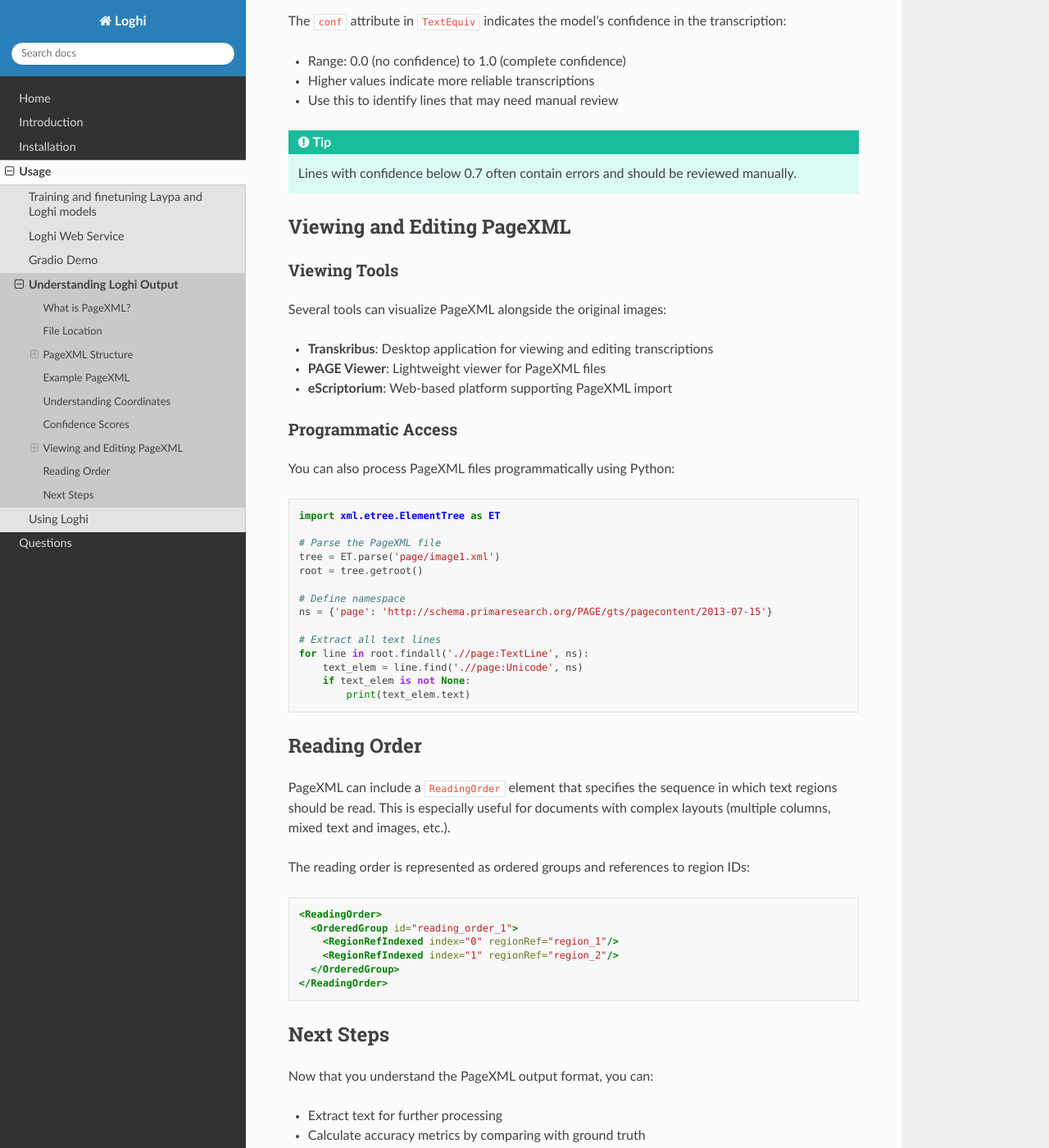
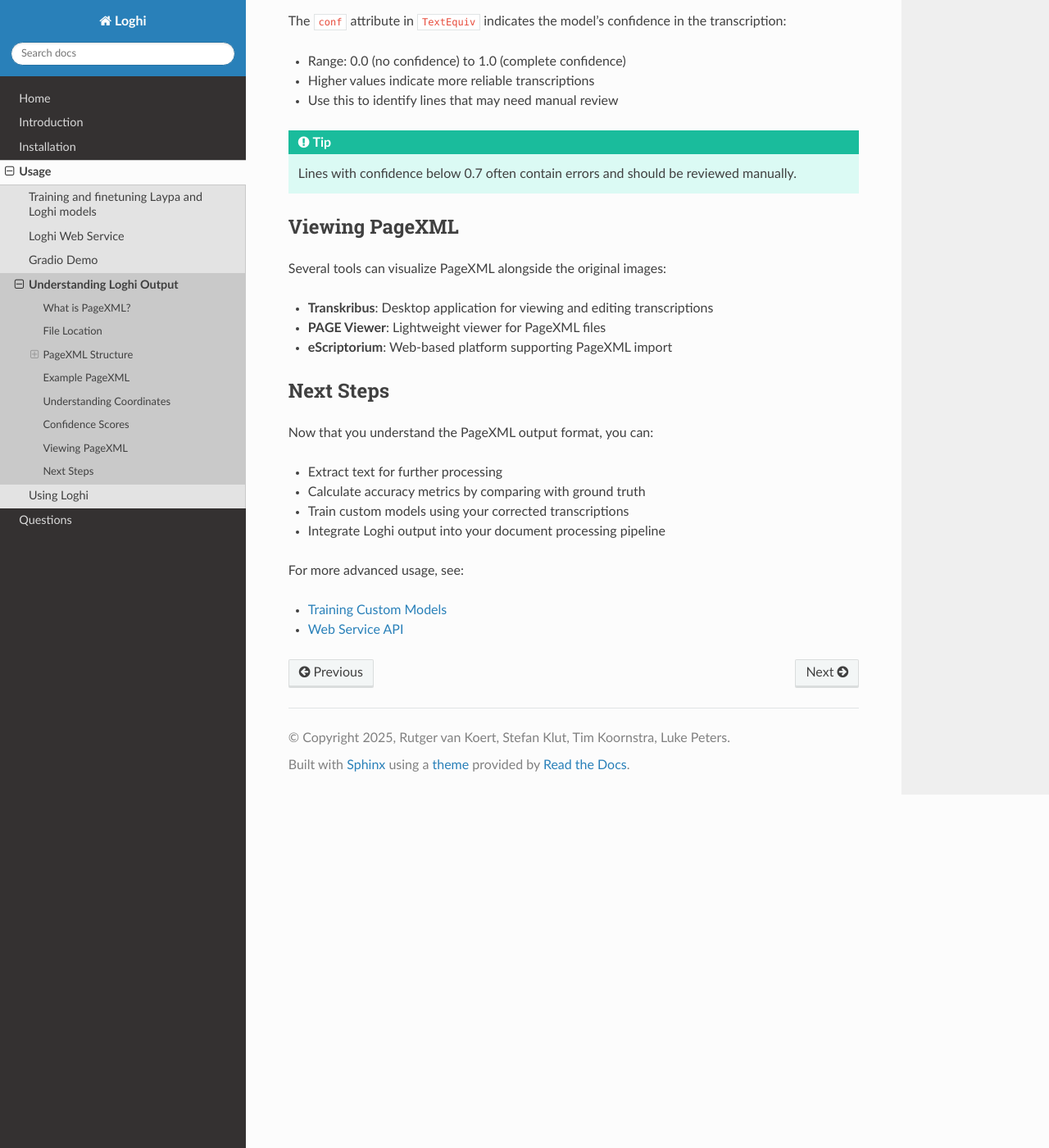
Before and after one commit to rvankoert/loghi, a Sphinx documentation site: the page built from docs/usage/output.md, in a window 1280 px wide and 1400 px high, scrolled down 3050 px. Shown: the whole window at 82% size. Built offline with Sphinx 7.4.7 and the Read the Docs theme 3.1.0, drawn with Linux system fonts in a browser that asks for light colours; some of the changed text lies outside the part shown.

````diff
--- a/docs/usage/output.md
+++ b/docs/usage/output.md
@@ -131,51 +131,13 @@ The `conf` attribute in `TextEquiv` indicates the model's confidence in the tran
 Lines with confidence below 0.7 often contain errors and should be reviewed manually.
 :::
 
-## Viewing and Editing PageXML
-
-### Viewing Tools
+## Viewing PageXML
 
 Several tools can visualize PageXML alongside the original images:
 
 - **Transkribus**: Desktop application for viewing and editing transcriptions
 - **PAGE Viewer**: Lightweight viewer for PageXML files
 - **eScriptorium**: Web-based platform supporting PageXML import
-
-### Programmatic Access
-
-You can also process PageXML files programmatically using Python:
-
-```python
-import xml.etree.ElementTree as ET
-
-# Parse the PageXML file
-tree = ET.parse('page/image1.xml')
-root = tree.getroot()
-
-# Define namespace
-ns = {'page': 'http://schema.primaresearch.org/PAGE/gts/pagecontent/2013-07-15'}
-
-# Extract all text lines
-for line in root.findall('.//page:TextLine', ns):
-    text_elem = line.find('.//page:Unicode', ns)
-    if text_elem is not None:
-        print(text_elem.text)
-```
-
-## Reading Order
-
-PageXML can include a `ReadingOrder` element that specifies the sequence in which text regions should be read. This is especially useful for documents with complex layouts (multiple columns, mixed text and images, etc.).
-
-The reading order is represented as ordered groups and references to region IDs:
-
-```xml
-<ReadingOrder>
-  <OrderedGroup id="reading_order_1">
-    <RegionRefIndexed index="0" regionRef="region_1"/>
-    <RegionRefIndexed index="1" regionRef="region_2"/>
-  </OrderedGroup>
-</ReadingOrder>
-```
 
 ## Next Steps
 
````
Also changed, not shown: other parts of docs/usage/output.md (+1 -1 lines), docs/index.md (+3 -3 lines), docs/installation/installation.md (+18 -20 lines), docs/usage/webservice.md (+3 -1 lines).
